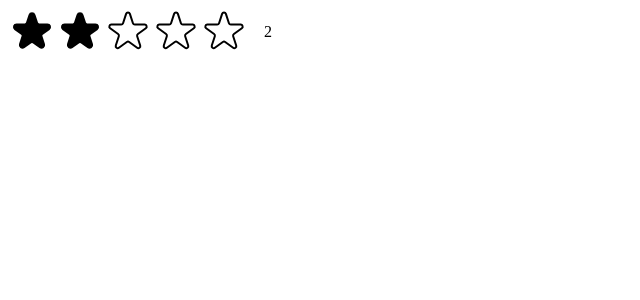
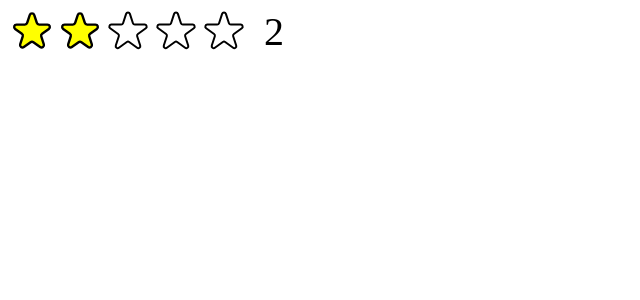
Before and after one commit to kiethohoai/use-popcorn, a React (Vite) app: page / in a window 1280 px wide. Both pictures are taken after a click on the button 80 px from the left and 32 px from the top of the page. Shown: the top 300 px of the page, without its empty margins (0-640 px from the left). Built offline with nearby package versions, Linux system fonts and the light colour scheme.

Commit message:
013 Handling Hover Events

```diff
--- a/src/StarRating.jsx
+++ b/src/StarRating.jsx
@@ -13,11 +13,13 @@
 const textStyle = {
   lineHeight: "1",
   margin: "0",
+  fontSize: "40px",
 };
 
 export default function StarRating({ maxRating = 5 }) {
   const [rating, setRating] = useState(0);
-
+  const [tempRating, setTempRating] = useState(0);
+  console.log("🚀CHECK  tempRating =", tempRating);
   function handleRating(rating) {
     setRating(rating);
   }
@@ -28,12 +30,14 @@
         {Array.from({ length: maxRating }, (_, i) => (
           <Star
             key={i}
+            full={tempRating ? tempRating >= i + 1 : rating >= i + 1}
             onRate={() => handleRating(i + 1)}
-            full={rating >= i + 1}
+            onHoverIn={() => setTempRating(i + 1)}
+            onHoverOut={() => setTempRating(0)}
           />
         ))}
       </div>
-      <p style={textStyle}>{rating || ""}</p>
+      <p style={textStyle}>{tempRating || rating || ""}</p>
     </div>
   );
 }
@@ -45,14 +49,20 @@
   cursor: "pointer",
 };
 
-function Star({ onRate, full }) {
+function Star({ onRate, full, onHoverIn, onHoverOut }) {
   return (
-    <span role="button" style={starStyle} onClick={onRate}>
+    <span
+      role="button"
+      style={starStyle}
+      onClick={onRate}
+      onMouseEnter={onHoverIn}
+      onMouseLeave={onHoverOut}
+    >
       {full ? (
         <svg
           xmlns="http://www.w3.org/2000/svg"
           viewBox="0 0 20 20"
-          fill="#000"
+          fill="yellow"
           stroke="#000"
         >
           <path d="M9.049 2.927c.3-.921 1.603-.921 1.902 0l1.07 3.292a1 1 0 00.95.69h3.462c.969 0 1.371 1.24.588 1.81l-2.8 2.034a1 1 0 00-.364 1.118l1.07 3.292c.3.921-.755 1.688-1.54 1.118l-2.8-2.034a1 1 0 00-1.175 0l-2.8 2.034c-.784.57-1.838-.197-1.539-1.118l1.07-3.292a1 1 0 00-.364-1.118L2.98 8.72c-.783-.57-.38-1.81.588-1.81h3.461a1 1 0 00.951-.69l1.07-3.292z" />
```
Also changed, not shown: 1 other file (tests, documents, lock files or other folders).
